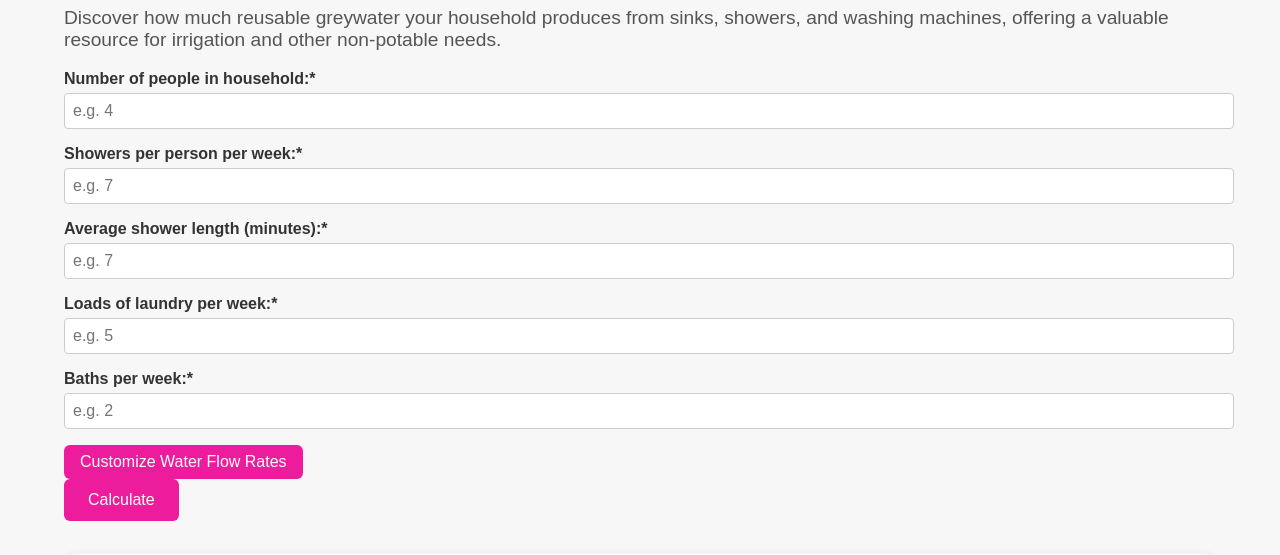
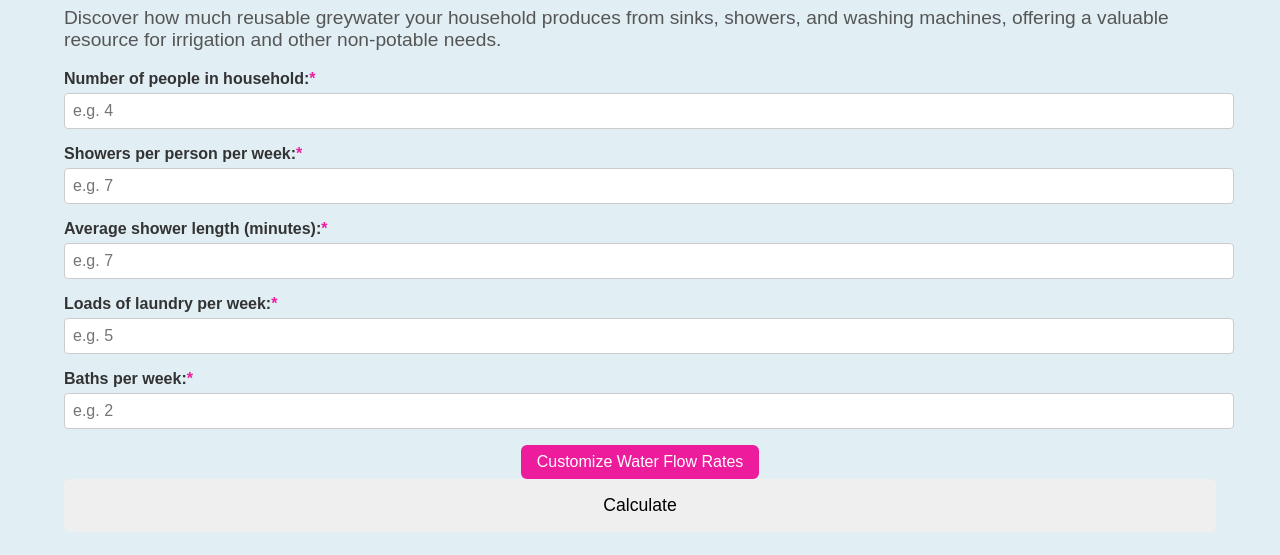
Before and after one commit to welcometherain/greywater, a plain HTML site: page index.html in a window 1280 px wide. Shown: the part 397-952 px from the top of the page. Drawn offline with Linux system fonts and the light colour scheme.

Commit message:
Update styles.css

```diff
--- a/styles.css
+++ b/styles.css
@@ -5,6 +5,7 @@ body {
   color: #333;
   margin: 0;
   padding: 0;
+  background-color: #e1eff5; /* Restoring the background blue color */
 }
 
 .container {
@@ -41,36 +42,49 @@ input[type="number"] {
 }
 
 button {
-  background-color: #ec1c9c;
+  padding: 1rem 2rem;
+  border-radius: 6px;
+  cursor: pointer;
+  border: none;
+  font-size: 1.1rem;
+  display: block;
+  margin: 0 auto;
+  width: 100%; /* Makes the button take full width */
+}
+
+/* Customize the "Calculate" button */
+button#calculate {
+  background-color: #ec1c9c; /* Pink for the "Calculate" button */
+  color: white;
+  font-size: 1.3rem; /* Larger font */
+  padding: 1.5rem 3rem; /* Larger padding for more prominence */
+}
+
+button#calculate:hover {
+  background-color: #d0167d;
+}
+
+/* Customize the "Customize Water Flow Rates" button */
+#toggle-advanced {
+  background-color: #4a3c2f; /* Brown for the toggle button */
   color: white;
   padding: 0.75rem 1.5rem;
   border-radius: 6px;
   cursor: pointer;
   border: none;
   font-size: 1rem;
+  display: block;
+  margin: 0 auto;
+  width: auto; /* Button width to fit content */
 }
 
-button:hover {
-  background-color: #d0167d;
+#toggle-advanced:hover {
+  background-color: #3d2b22;
 }
 
 /* Advanced settings toggle button */
 .advanced-toggle {
   margin-top: 1rem;
-}
-
-#toggle-advanced {
-  background-color: #ec1c9c;
-  color: white;
-  padding: 0.5rem 1rem;
-  border-radius: 6px;
-  cursor: pointer;
-  border: none;
-  font-size: 1rem;
-}
-
-#toggle-advanced:hover {
-  background-color: #d0167d;
 }
 
 /* Styling for the advanced settings section */
@@ -199,3 +213,8 @@ button:hover {
     font-size: 1.1rem;
   }
 }
+
+/* Styling for required field asterisks (back to pink) */
+.required {
+  color: #ec1c9c; /* Restoring pink for the required asterisks */
+}
```
